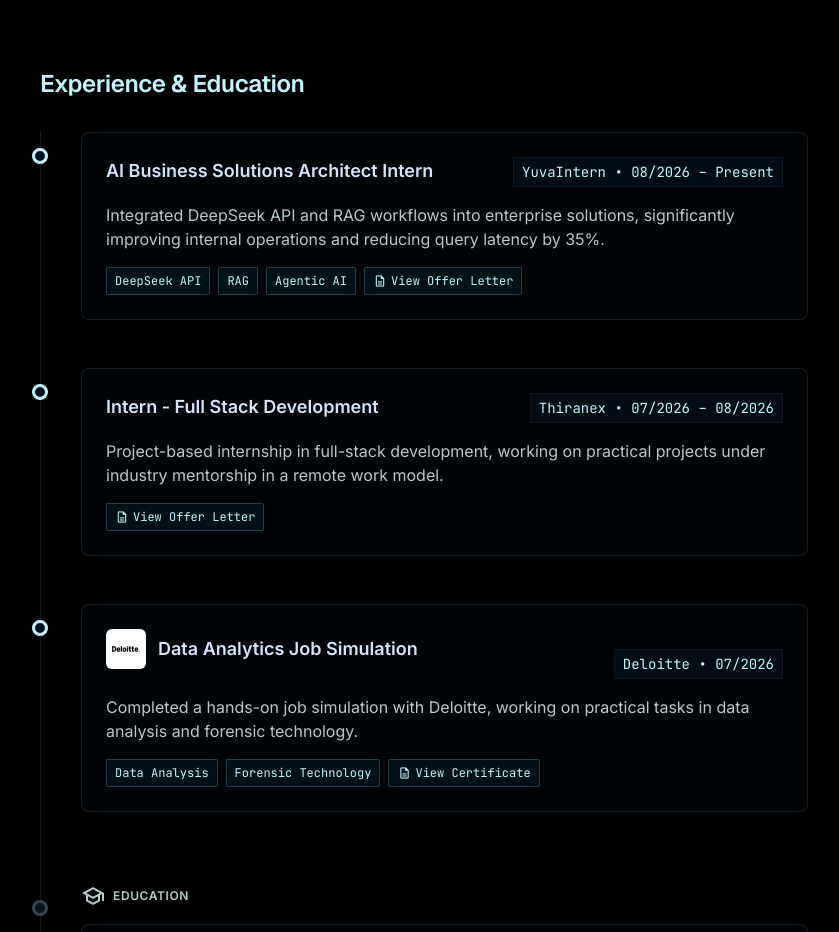
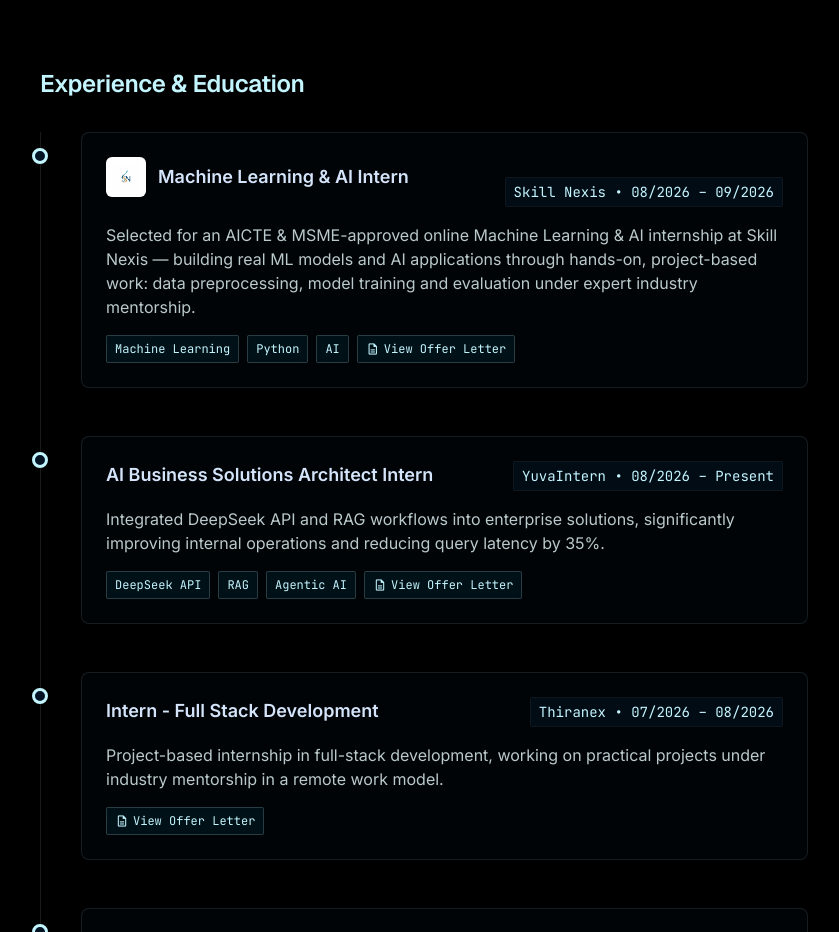
Before and after one commit to rittikpati/Rittik-Portfolio-Website, a React (Vite) app in the folder frontend/: page / in a window 1280 px wide. Shown: the part 2440-3372 px from the top of the page, without its empty margins (24-863 px from the left). Built offline with nearby package versions, Linux system fonts and the light colour scheme.

Commit message:
Update Experience

```diff
--- a/frontend/src/components/Experience.jsx
+++ b/frontend/src/components/Experience.jsx
@@ -10,6 +10,47 @@ export default function Experience() {
         </h2>
       </div>
       <div className="max-w-3xl relative border-l border-white/10 ml-3 md:ml-0 pl-6 md:pl-10 space-y-12">
+        <div className="relative reveal in-view">
+          <span className="absolute -left-[33px] md:-left-[49px] top-4 w-4 h-4 bg-surface border-[3px] border-primary rounded-full z-10" />
+          <div className="glass-card rounded-xl p-6">
+            <div className="flex flex-col md:flex-row md:items-baseline justify-between mb-4">
+              <div className="flex items-center gap-3">
+                <img
+                  alt="Skill Nexis logo"
+                  className="w-10 h-10 object-contain rounded-md bg-white p-1.5 shrink-0"
+                  loading="lazy"
+                  src="/logos/skillnexis.svg"
+                />
+                <h3 className="font-body-lg text-body-lg text-on-surface font-semibold">
+                  Machine Learning & AI Intern
+                </h3>
+              </div>
+              <span className="font-code-sm text-code-sm text-primary bg-surface/50 px-2 py-1 rounded border border-white/5 mt-2 md:mt-0">
+                Skill Nexis • 08/2026 – 09/2026
+              </span>
+            </div>
+            <p className="font-body-md text-body-md text-on-surface-variant mb-4">
+              Selected for an AICTE & MSME-approved online Machine Learning & AI internship at
+              Skill Nexis — building real ML models and AI applications through hands-on,
+              project-based work: data preprocessing, model training and evaluation under expert
+              industry mentorship.
+            </p>
+            <div className="flex gap-2 flex-wrap">
+              <span className="tech-tag rounded px-2 py-1 font-code-sm text-[12px]">Machine Learning</span>
+              <span className="tech-tag rounded px-2 py-1 font-code-sm text-[12px]">Python</span>
+              <span className="tech-tag rounded px-2 py-1 font-code-sm text-[12px]">AI</span>
+              <a
+                className="tech-tag rounded px-2 py-1 font-code-sm text-[12px] inline-flex items-center gap-1 hover:bg-primary/10 transition-colors"
+                href="/SkillNexis_OfferLetter.pdf"
+                rel="noopener noreferrer"
+                target="_blank"
+              >
+                <span className="material-symbols-outlined text-[14px]">description</span> View
+                Offer Letter
+              </a>
+            </div>
+          </div>
+        </div>
         <div className="relative reveal in-view">
           <span className="absolute -left-[33px] md:-left-[49px] top-4 w-4 h-4 bg-surface border-[3px] border-primary rounded-full z-10" />
           <div className="glass-card rounded-xl p-6">
--- a/frontend/src/components/HelpDesk.jsx
+++ b/frontend/src/components/HelpDesk.jsx
@@ -222,11 +222,11 @@ const KNOWLEDGE_BASE = [
       "His core programming languages are Python, SQL, JavaScript (ES6+), HTML5 and CSS3. Python is his primary language for AI/ML work, and he uses JavaScript across full-stack projects.",
   },
   {
-    keywords: ['experience', 'internship', 'intern', 'work', 'job', 'yuvaintern', 'thiranex', 'career', 'professional', 'fresher', 'how many internships', 'years of experience'],
+    keywords: ['experience', 'internship', 'intern', 'work', 'job', 'yuvaintern', 'thiranex', 'skill nexis', 'skillnexis', 'career', 'professional', 'fresher', 'how many internships', 'years of experience'],
     answer:
-      "Rittik has two internships: (1) AI Business Solutions Architect Intern at YuvaIntern (Aug 2026 – Present) — integrated DeepSeek API and RAG workflows into enterprise solutions, reducing query latency by 35%. (2) Intern - Full Stack Development at Thiranex (Jul 2026 – Aug 2026) — project-based remote internship working on practical full-stack projects under industry mentorship. He also completed a Deloitte Data Analytics Job Simulation via Forage (July 2026). You can view both offer letters from the Experience section.",
+      "Rittik has three internships: (1) Machine Learning & AI Intern at Skill Nexis (Aug 2026 – Sep 2026) — an AICTE & MSME-approved online internship building real ML models and AI applications through project-based work. (2) AI Business Solutions Architect Intern at YuvaIntern (Aug 2026 – Present) — integrated DeepSeek API and RAG workflows into enterprise solutions, reducing query latency by 35%. (3) Intern - Full Stack Development at Thiranex (Jul 2026 – Aug 2026) — project-based remote internship working on practical full-stack projects under industry mentorship. He also completed a Deloitte Data Analytics Job Simulation via Forage (July 2026). You can view all offer letters from the Experience section.",
     extended:
-      "Both internships are remote. His current focus is building RAG and agentic AI workflows that cut query latency and improve response quality at enterprise scale.",
+      "His internships are remote. His current focus is building RAG and agentic AI workflows that cut query latency and improve response quality at enterprise scale.",
   },
   {
     keywords: ['education', 'university', 'college', 'degree', 'b.tech', 'study', 'studying', 'cgpa', 'academic', 'chandigarh', 'graduate', 'graduation', 'pass out', 'passout'],
@@ -712,7 +712,7 @@ function findDirectAction(question) {
   }
 
   if (/\boffer letters?\b/.test(q)) {
-    return "Here are both of Rittik's offer letters:\n\n• YuvaIntern: /OfferLetter.pdf\n• Thiranex: /Thiranex_OfferLetter.pdf"
+    return "Here are all of Rittik's offer letters:\n\n• Skill Nexis: /SkillNexis_OfferLetter.pdf\n• YuvaIntern: /OfferLetter.pdf\n• Thiranex: /Thiranex_OfferLetter.pdf"
   }
 
   if (/\b(all certifications|list.*certification|certification.*list|all his certification|his certificates|all certificates)\b/.test(q)) {
```
Also changed, not shown: frontend/public/logos/skillnexis.svg (added), 1 other file (tests, documents, lock files or other folders).
